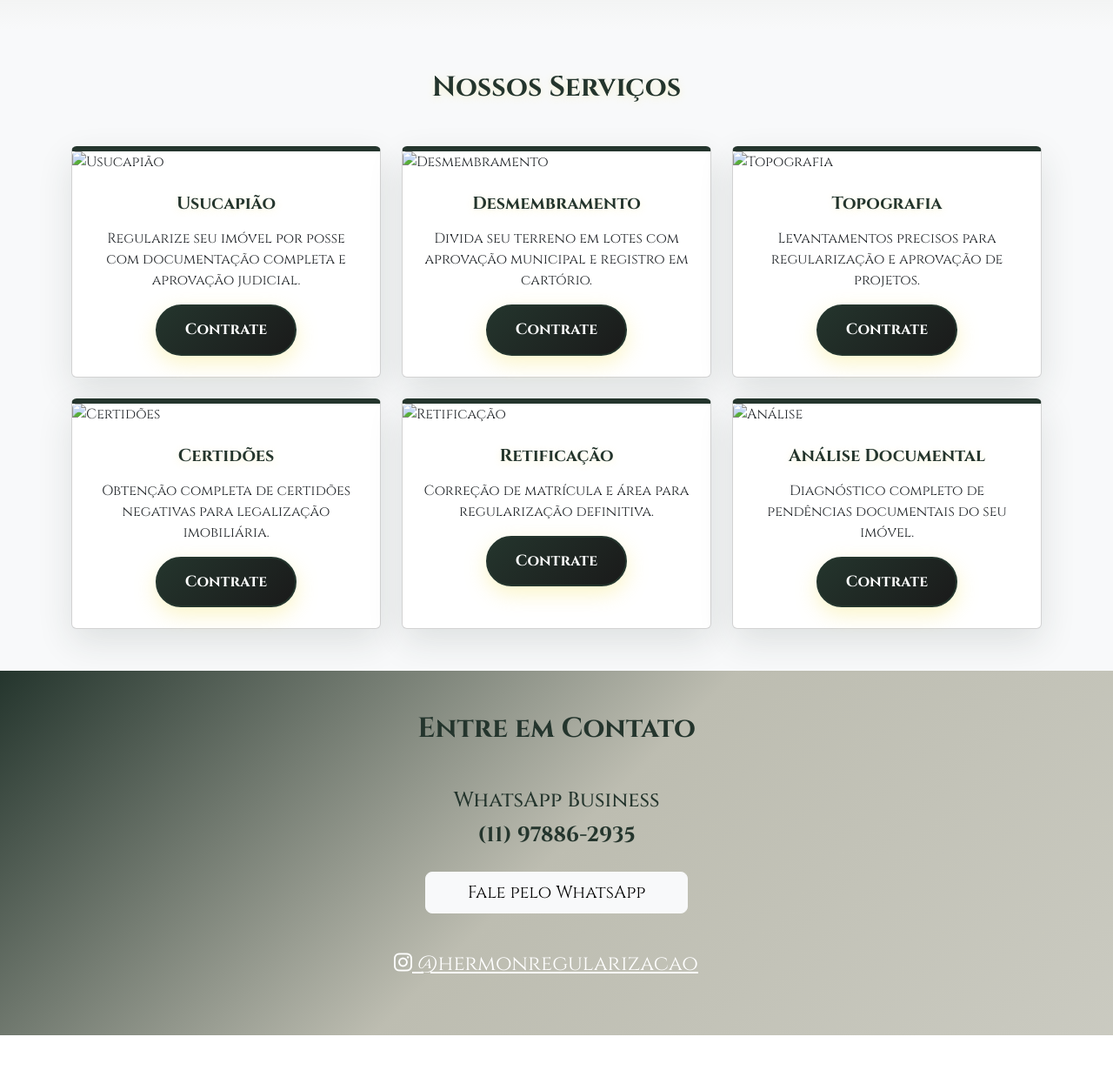
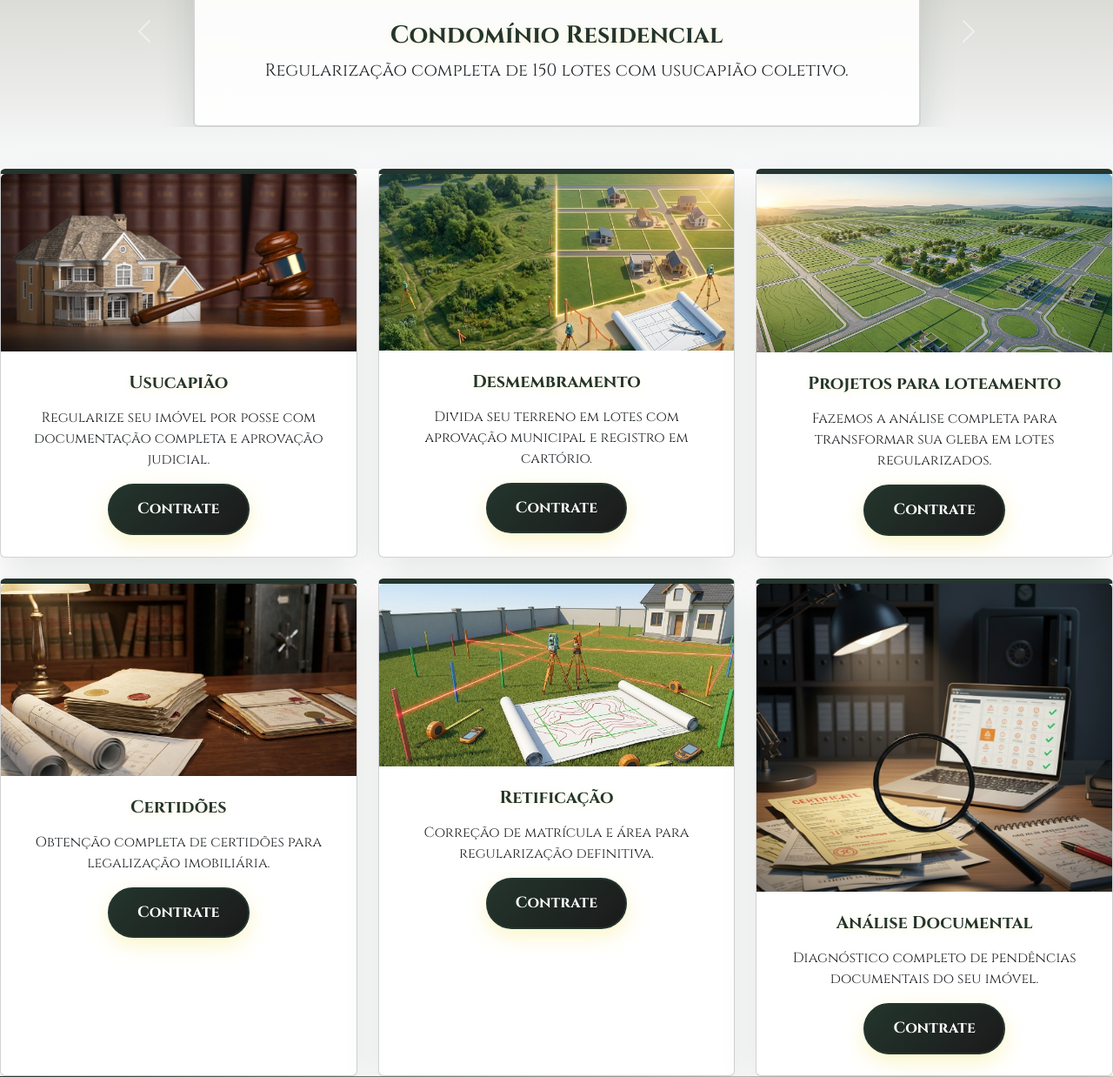
Before and after one commit to LUCAS-LUIZ-ROCHA/siteHermon, a Flask app: page / in a window 1280 px wide. Shown: the part 1168-2406 px from the top of the page at 87% size. Before the commit the page ends 2358 px from the top, so only its background shows below. Run offline with Flask 3, Linux system fonts and the light colour scheme; some libraries are stand-ins or nearby versions.

Commit message:
Layout da homem concluída, e inserção de imagens na sessão serviços

```diff
--- a/templates/index.html
+++ b/templates/index.html
@@ -32,14 +32,29 @@
         </div>
     </nav>
 
-    <!-- Hero/Home -->
-    <section id="home" class="hero text-white text-center">
-        <div class="container fade-in-up">
-            <h1 class="display-3 fw-bold mb-4">Hermon</h1>
-            <p class="lead fs-4 mb-5">Regularização Imobiliária com Expertise e Agilidade</p>
-            <a href="#servicos" class="btn btn-light btn-lg px-5 py-3">Conheça Nossos Serviços</a>
+    <!-- Hero/Home com Imagem Prédios -->
+<section id="home" class="hero position-relative overflow-hidden">
+    <!-- Background Imagem Prédios -->
+    <div class="hero-bg"></div>
+
+    <!-- Overlay Escuro para legibilidade -->
+    <div class="hero-overlay"></div>
+
+    <!-- Conteúdo Centralizado - DESCIDO -->
+    <div class="container position-relative z-index-2 fade-in-up text-center py-5" style="padding-top: 25vh !important;">
+        <h1 class="display-2 fw-bold mb-5" style="color: var(--accent); text-shadow: 0 4px 20px rgba(0,0,0,0.7);">
+            HERMON
+        </h1>
+        <p class="lead fs-3 mb-5 px-4" style="color: white; font-weight: 400; max-width: 700px; margin: 0 auto; text-shadow: 0 2px 10px rgba(0,0,0,0.8);">
+            Regularização Imobiliária com Expertise e Agilidade
+        </p>
+        <a href="#servicos" class="btn btn-whatsapp btn-lg px-5 py-3 fs-5" style="box-shadow: 0 15px 40px rgba(244,229,116,0.6) !important;">
+            <i class="fab fa-whatsapp me-2"></i>Conheça Nossos Serviços
+        </a>
     </div>
 </section>
+
+
 
     <!-- Portfolio Carrossel -->
     <section id="portfolio" class="py-5 bg-light">
@@ -85,14 +100,12 @@
         </div>
     </section>
 
-    <!-- Serviços 3x2 Grid -->
-    <section id="servicos" class="py-5 bg-white">
-        <div class="container">
-            <h2 class="text-center section-title mb-5 fw-bold" style="color: var(--primary);">Nossos Serviços</h2>
+   <!-- Serviços 3x2 Grid com Imagens Locais -->
 <div class="row g-4">
+    <!-- Serviço 1: Usucapião -->
     <div class="col-lg-4 col-md-6">
         <div class="card service-card h-100">
-                        <img src="https://via.placeholder.com/400x250/68B346/white?text=Usucapião" class="card-img-top" alt="Usucapião">
+            <img src="{{ url_for('static', filename='img/usuc.jpg') }}" class="card-img-top" alt="Usucapião">
             <div class="card-body text-center p-4">
                 <h5 class="card-title fw-bold mb-3" style="color: var(--primary);">Usucapião</h5>
                 <p class="card-text">Regularize seu imóvel por posse com documentação completa e aprovação judicial.</p>
@@ -100,9 +113,11 @@
             </div>
         </div>
     </div>
+
+    <!-- Serviço 2: Desmembramento -->
     <div class="col-lg-4 col-md-6">
         <div class="card service-card h-100">
-                        <img src="https://via.placeholder.com/400x250/0E5C36/white?text=Desmembramento" class="card-img-top" alt="Desmembramento">
+            <img src="{{ url_for('static', filename='img/desm.jpeg') }}" class="card-img-top" alt="Desmembramento">
             <div class="card-body text-center p-4">
                 <h5 class="card-title fw-bold mb-3" style="color: var(--primary);">Desmembramento</h5>
                 <p class="card-text">Divida seu terreno em lotes com aprovação municipal e registro em cartório.</p>
@@ -110,29 +125,35 @@
             </div>
         </div>
     </div>
+
+    <!-- Serviço 3: Loteamentos Projetos e Reg -->
     <div class="col-lg-4 col-md-6">
         <div class="card service-card h-100">
-                        <img src="https://via.placeholder.com/400x250/F4E574/036E1D?text=Topografia" class="card-img-top" alt="Topografia">
+            <img src="{{ url_for('static', filename='img/projlo.jpeg') }}" class="card-img-top" alt="Topografia">
             <div class="card-body text-center p-4">
-                            <h5 class="card-title fw-bold mb-3" style="color: var(--primary);">Topografia</h5>
-                            <p class="card-text">Levantamentos precisos para regularização e aprovação de projetos.</p>
+                <h5 class="card-title fw-bold mb-3" style="color: var(--primary);">Projetos para loteamento</h5>
+                <p class="card-text">Fazemos a análise completa para transformar sua gleba em lotes regularizados.</p>
                 <a href="https://wa.me/5511978862935?text=Olá, desejo mais informações sobre Topografia" class="btn btn-whatsapp" target="_blank">Contrate</a>
             </div>
         </div>
     </div>
+
+    <!-- Serviço 4: Certidões -->
     <div class="col-lg-4 col-md-6">
         <div class="card service-card h-100">
-                        <img src="https://via.placeholder.com/400x250/A8D5A2/var(--primary)?text=Certidões" class="card-img-top" alt="Certidões">
+            <img src="{{ url_for('static', filename='img/cert.jpeg') }}" class="card-img-top" alt="Certidões">
             <div class="card-body text-center p-4">
                 <h5 class="card-title fw-bold mb-3" style="color: var(--primary);">Certidões</h5>
-                            <p class="card-text">Obtenção completa de certidões negativas para legalização imobiliária.</p>
+                <p class="card-text">Obtenção completa de certidões para legalização imobiliária.</p>
                 <a href="https://wa.me/5511978862935?text=Olá, desejo mais informações sobre Certidões" class="btn btn-whatsapp" target="_blank">Contrate</a>
             </div>
         </div>
     </div>
+
+    <!-- Serviço 5: Retificação -->
     <div class="col-lg-4 col-md-6">
         <div class="card service-card h-100">
-                        <img src="https://via.placeholder.com/400x250/036E1D/white?text=Retificação" class="card-img-top" alt="Retificação">
+            <img src="{{ url_for('static', filename='img/ret.jpeg') }}" class="card-img-top" alt="Retificação">
             <div class="card-body text-center p-4">
                 <h5 class="card-title fw-bold mb-3" style="color: var(--primary);">Retificação</h5>
                 <p class="card-text">Correção de matrícula e área para regularização definitiva.</p>
@@ -140,9 +161,11 @@
             </div>
         </div>
     </div>
+
+    <!-- Serviço 6: Análise Documental -->
     <div class="col-lg-4 col-md-6">
         <div class="card service-card h-100">
-                        <img src="https://via.placeholder.com/400x250/var(--primary)/F4E574?text=Análise" class="card-img-top" alt="Análise">
+            <img src="{{ url_for('static', filename='img/anali.jpeg') }}" class="card-img-top" alt="Análise Documental">
             <div class="card-body text-center p-4">
                 <h5 class="card-title fw-bold mb-3" style="color: var(--primary);">Análise Documental</h5>
                 <p class="card-text">Diagnóstico completo de pendências documentais do seu imóvel.</p>
@@ -151,8 +174,7 @@
         </div>
     </div>
 </div>
-        </div>
-    </section>
+
 
     <!-- Contato -->
     <section id="contato" class="contact-section py-5">
```
Also changed, not shown: static/css/custom.css (+42 -0 lines), static/img/anali.jpeg (added), static/img/cert.jpeg (added), static/img/desm.jpeg (added), static/img/projlo.jpeg (added), static/img/ret.jpeg (added), static/img/usuc.jpg (added), 1 other file. Lines whose indentation alone changed are shown as unchanged.
